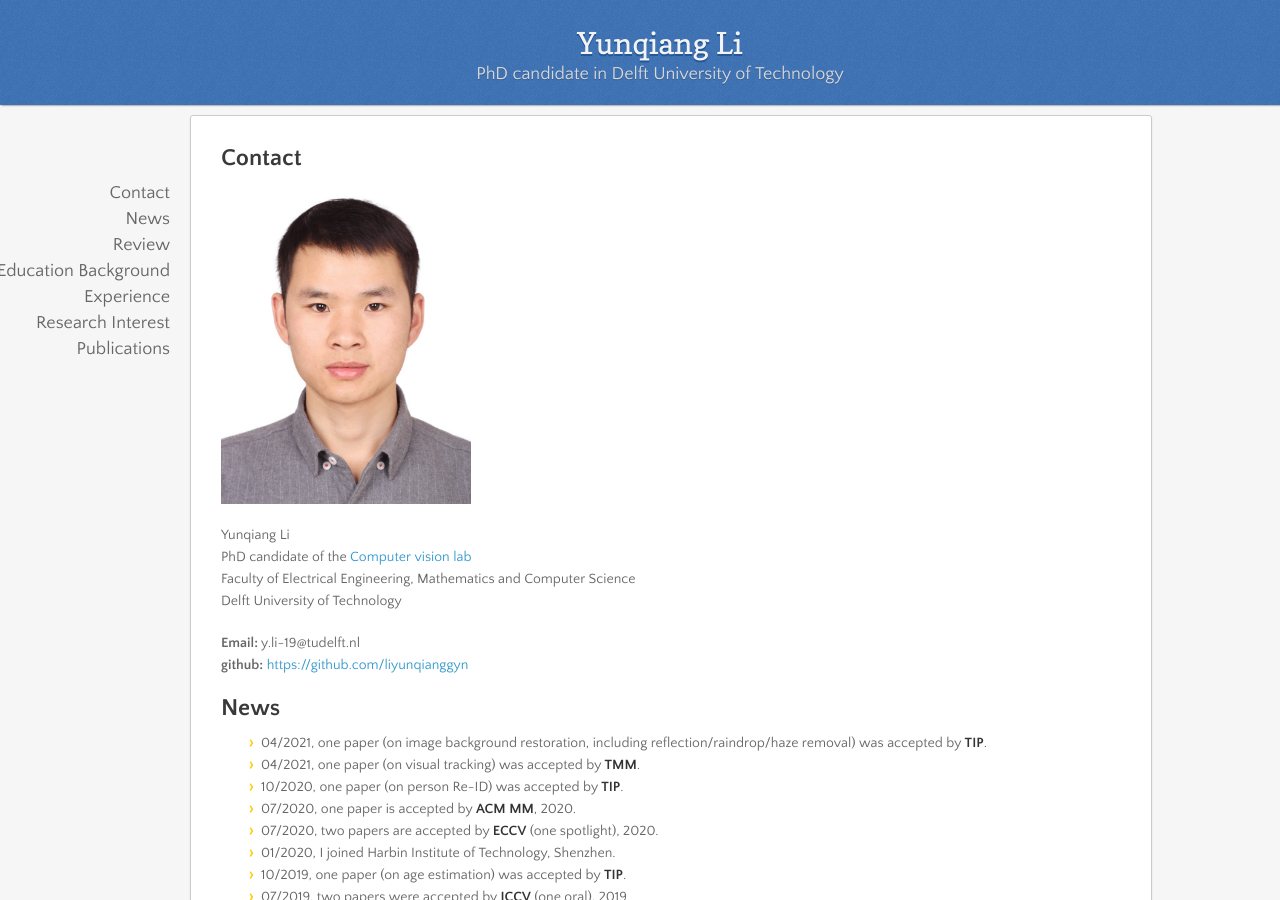
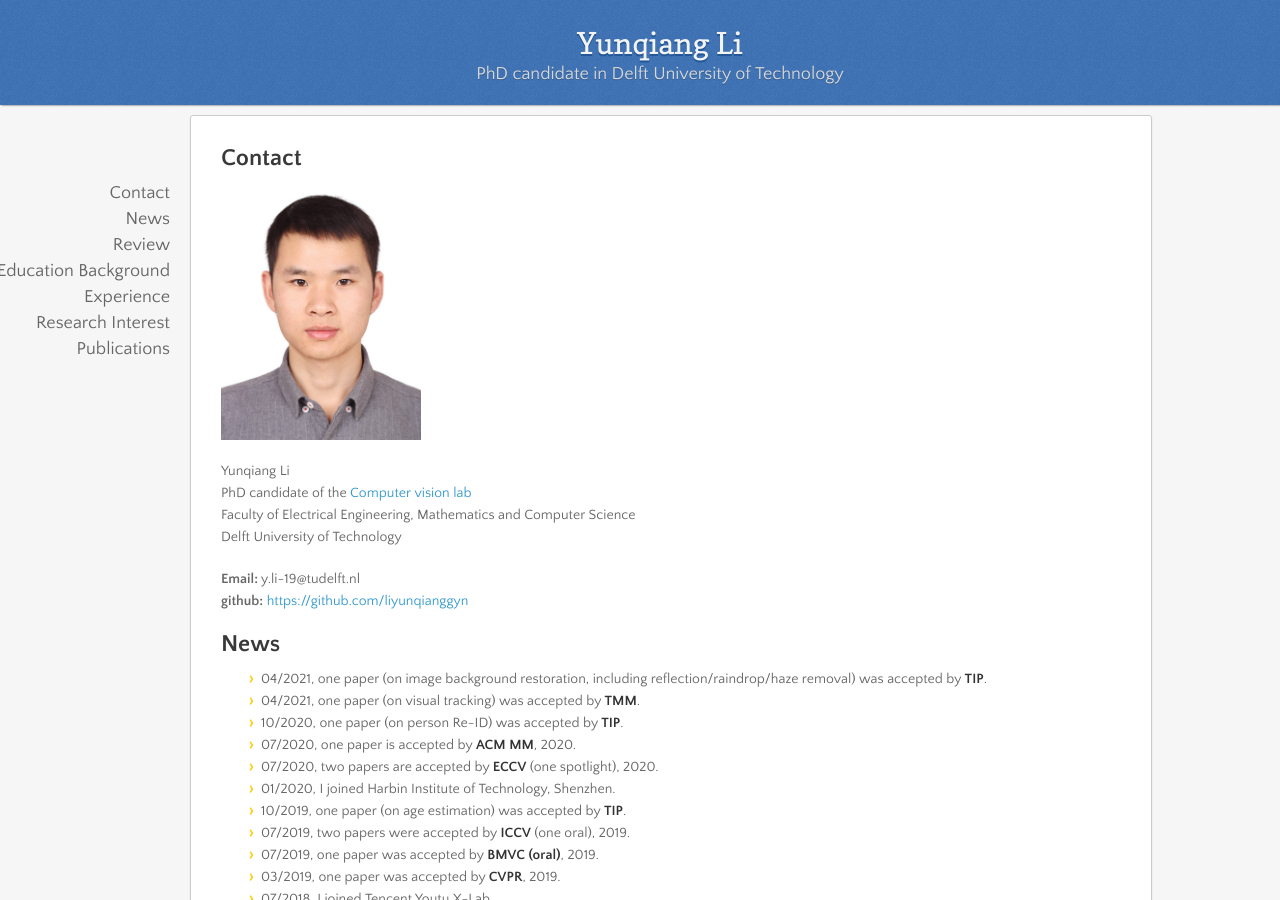
Before and after one commit to liyunqianggyn/liyunqianggyn.github.io, a Jekyll site: the page built from index.md, in a window 1280 px wide and 900 px high. Built offline with Jekyll 4.4.1, drawn with Linux system fonts in a browser that asks for light colours; nearby versions of some CDN libraries; our own code applies the rules of GitHub Pages for plain Markdown files.

Commit message:
Update index.md

```diff
--- a/index.md
+++ b/index.md
@@ -1,6 +1,6 @@
 ## Contact
 
-<img align="top" width='250' src="yunqiang3.jpg">
+<img align="top" width='200' src="yunqiang3.jpg">
 
 Yunqiang Li <br/>
 PhD candidate of the <a href="http://visionlab.tudelft.nl">Computer vision lab</a><br/>
```
